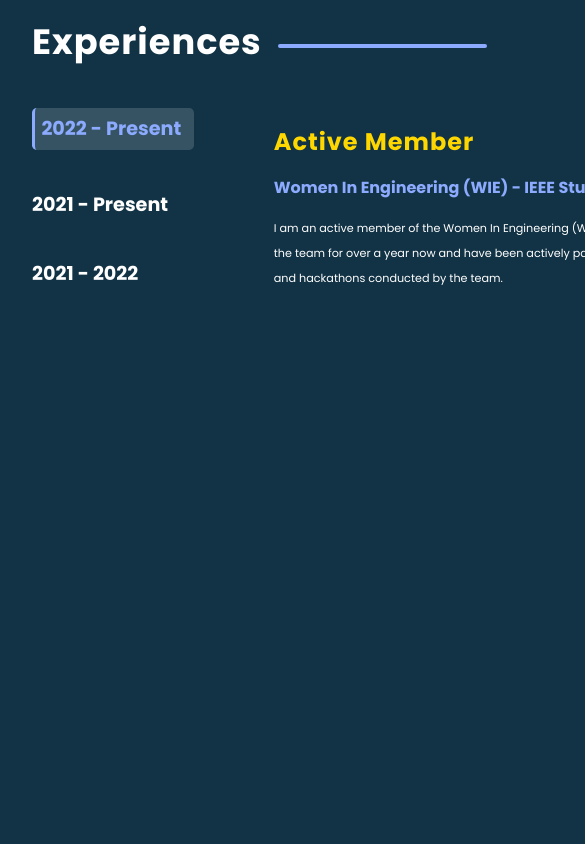
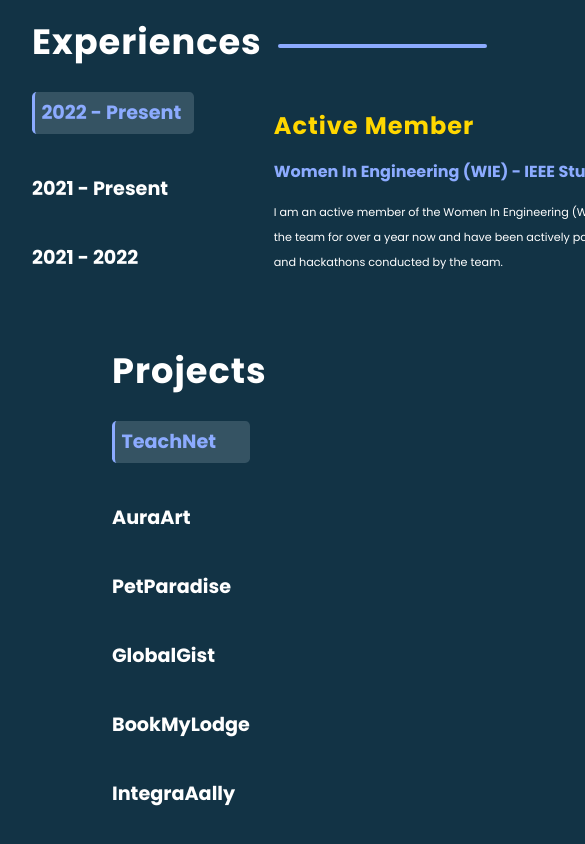
Before and after one commit to Hashara-Pilapitiya/Portfolio, a React (Create React App) app in the folder frontend/: page / in a window 390 px wide. Shown: the part 1942-2786 px from the top of the page, 585 px wide, since content can reach past the window. Before the commit the page ends 2270 px from the top, so only its background shows below. Built offline with nearby package versions, Linux system fonts and the light colour scheme; the HTML template or start-up script is replaced by a standard one; a web font is replaced by a local one.

Commit message:
Update CSS styles for responsive design in Projects component

```diff
--- a/frontend/src/Resources/projects.js
+++ b/frontend/src/Resources/projects.js
@@ -1,11 +1,11 @@
-export default projects = [
+export const projects = [
     {
         technologies: ['React-Native', 'Next.JS', 'Node.JS', 'MongoDB'],
         _id: '1',
         title: 'TeachNet',
         description: 'A mobile app for teachers to share resources and lesson plans and students to learn any web development lessons clearly.',
         image: 'https://img.freepik.com/free-vector/digital-presentation-concept-illustration_114360-8175.jpg?uid=R145816553&ga=GA1.1.406622832.1717139177&semt=sph',
-        link: '/'
+        link: 'https://github.com/Hashara-Pilapitiya/TeachNet'
     },
     {
         technologies: ['React-Native'],
@@ -13,7 +13,7 @@ export default projects = [
         title: 'AuraArt',
         description: 'A mobile app for downloading and sharing any preffed wallpapers for your home screen or any wotk.',
         image: 'https://img.freepik.com/free-vector/video-upload-concept-illustration_114360-4702.jpg?uid=R145816553&ga=GA1.1.406622832.1717139177&semt=ais_user-customized',
-        link: '/'
+        link: 'https://github.com/Hashara-Pilapitiya/AuraArt'
     },
     {
         technologies: ['React', 'Express.JS', 'Node.JS', 'MongoDB'],
@@ -21,7 +21,7 @@ export default projects = [
         title: 'PetParadise',
         description: 'An E-commerce web app for pet lovers to buy their pets and get to know about other pets.',
         image: 'https://img.freepik.com/premium-vector/hand-drawn-animal-rescue-illustration_23-2150219130.jpg?uid=R145816553&ga=GA1.1.406622832.1717139177',
-        link: '/'
+        link: 'https://github.com/Hashara-Pilapitiya/PetParadise'
     },
     {
         technologies: ['React', 'Express.JS', 'Node.JS', 'MongoDB'],
@@ -29,22 +29,22 @@ export default projects = [
         title: 'GlobalGist',
         description: 'A blog web app for sharing any news and articles about any topic. You can also share your own articles, news and blogs, edit and delete them.',
         image: 'https://img.freepik.com/premium-vector/blog-abstract-concept-vector-illustration_107173-25627.jpg?uid=R145816553&ga=GA1.1.406622832.1717139177&semt=sph',
-        link: '/'
+        link: 'https://github.com/Hashara-Pilapitiya/GlobalGist'
     },
     {
         technologies: ['React', 'Express.JS', 'Node.JS', 'MongoDB'],
         _id: '5',
-        title: 'BookMtLodge',
+        title: 'BookMyLodge',
         description: 'A web app for booking any real estate and lodges for your vacation or any work. You can also cancel your booking.',
         image: 'https://img.freepik.com/premium-vector/booking-hotel-concept_118813-7301.jpg?uid=R145816553&ga=GA1.1.406622832.1717139177',
-        link: '/'
+        link: 'https://github.com/Hashara-Pilapitiya/BookMyLodge'
     },
     {
         technologies: ['React', 'Express.JS', 'Node.JS', 'MongoDB'],
         _id: '6',
         title: 'IntegraAally',
-        description: 'IntegraAllay is a cutting-edge server designed to revolutionize integration testing for front-end developers. Our platform empowers developers to create mock back-end services, simulate API responses, and thoroughly test their front-end applications.',
+        description: 'IntegraAllay is a cutting-edge server designed to revolutionize integration testing for front-end developers.',
         image: 'https://img.freepik.com/free-vector/hand-drawn-flat-design-sql-illustration_23-2149242071.jpg?uid=R145816553&ga=GA1.1.406622832.1717139177&semt=ais_user-customized',
-        link: '/'
+        link: 'https://github.com/ashalisanjula/capstone-project'
     }
 ]
--- a/frontend/src/components/Experiences/experiences.css
+++ b/frontend/src/components/Experiences/experiences.css
@@ -4,13 +4,12 @@
 }
 
 .experiences__container {
-    display: grid;
-    grid-template-columns: repeat(2, 1fr);
-    margin-top: 1rem;
+    display: flex;
+    gap: 20rem;
 }
 
 .experience__period {
-    width: 160px;
+    width: 320px;
 }
 
 .experience__period h1 {
--- a/frontend/src/components/Projects/Projects.js
+++ b/frontend/src/components/Projects/Projects.js
@@ -1,9 +1,64 @@
 import React from 'react';
-import './project.css';
+import './projects.css';
+import SectionTitle from '../SectionTitle/SectionTitle';
+import { projects } from '../../Resources/projects';
+import { FaGithub } from "react-icons/fa";
 
 const Projects = () => {
+
+    const [selectedItemIndex, setSelectedItemIndex] = React.useState(0);
+
   return (
-    <div>Projects</div>
+
+    <div className='projects' id='projects'>
+
+        <div className='about__header'>
+
+            <SectionTitle title='Projects' />
+
+
+            <div className='line' style={{marginTop: '-1rem', width: '25%', height: '0.25rem', background: '#8CABFF', borderRadius: 15}}></div>
+
+        </div>
+
+        <div className='projects__container'>
+
+            <div className='project__title'>
+                {projects.map((project, index) => (
+                    <div onClick={() => {
+                        setSelectedItemIndex(index);
+                    }} key={index} className='project'>
+                        <h1 className={(selectedItemIndex === index ? 'active' : 'non-active')}>{project.title}</h1>
+                    </div>
+                ))}
+            </div>
+
+            <div>
+
+                <div className='project__details'>
+                    <div className='project__details__image'>
+                        <img src={projects[selectedItemIndex].image} alt='project' />
+                    </div>
+
+                    <div className='project__details__text'>
+                        <h1>{projects[selectedItemIndex].title}</h1>
+                        <h2>{projects[selectedItemIndex].technologies.join(', ')}</h2>
+                        <p>{projects[selectedItemIndex].description}</p>
+                        <div className='project__details__buttons'>
+                            <a href={projects[selectedItemIndex].link}>
+                                <FaGithub />
+                            </a>
+                            </div>
+                    </div>
+
+                    </div>
+
+            </div>
+
+        </div>
+
+    </div>
+
   )
 }
 
--- /dev/null
+++ b/frontend/src/components/Projects/projects.css
@@ -0,0 +1,78 @@
+.projects {
+    padding: 0 7rem;
+    margin-top: 2rem;
+}
+
+.projects__container {
+    display: flex;
+    gap: 22rem;
+}
+
+.project__title {
+    width: 160px;
+}
+
+.project__title h1 {
+    margin-bottom: 2.5rem;
+    font-size: 1.2rem;
+}
+
+.active {
+    color: var(--teal-color);
+    cursor: pointer;
+    border-left: 3px solid var(--teal-color);
+    background-color: #355363;
+    padding: 0.4rem ;
+    border-radius: 0.3rem;
+}
+
+.non-active {
+    cursor: pointer;
+    color: white;
+}
+
+.project__details {
+    margin-top: 50px;
+    display: flex;
+    gap: 6rem;
+}
+
+.project__details__image img {
+    width: 300px;
+    height: 300px;
+    border-radius: 0.5rem;
+
+}
+
+.project__details__text {
+    margin-top: 20px;
+}
+
+.project__details h1 {
+    font-size: 1.7rem;
+    margin-bottom: 1rem;
+    color: var(--secondary-color);
+    letter-spacing: 1px;
+}
+
+.project__details h2 {
+    font-size: 1.2rem;
+    margin-bottom: 1rem;
+    color: var(--teal-color);
+}
+
+.project__details p {
+    font-size: 0.8rem;
+    margin-bottom: 1rem;
+    color: white;
+    line-height: 25px;
+}
+
+.project__details__buttons {
+    font-size: 1.8rem;
+}
+
+.project__details__buttons a {
+    color: var(--teal-color);
+    margin-right: 1rem;
+}
--- a/frontend/src/pages/Home/index.js
+++ b/frontend/src/pages/Home/index.js
@@ -3,6 +3,7 @@ import Header from '../../components/Header/Header';
 import Hero from '../../components/Intro/Hero';
 import About from '../../components/About/About';
 import Experiences from '../../components/Experiences/Experiences';
+import Projects from '../../components/Projects/Projects';
 
 function Home() {
   return (
@@ -12,6 +13,7 @@ function Home() {
       <Hero />
       <About />
       <Experiences />
+      <Projects />
 
     </div>
   )
```
Also changed, not shown: frontend/src/components/Projects/project.css (deleted).
